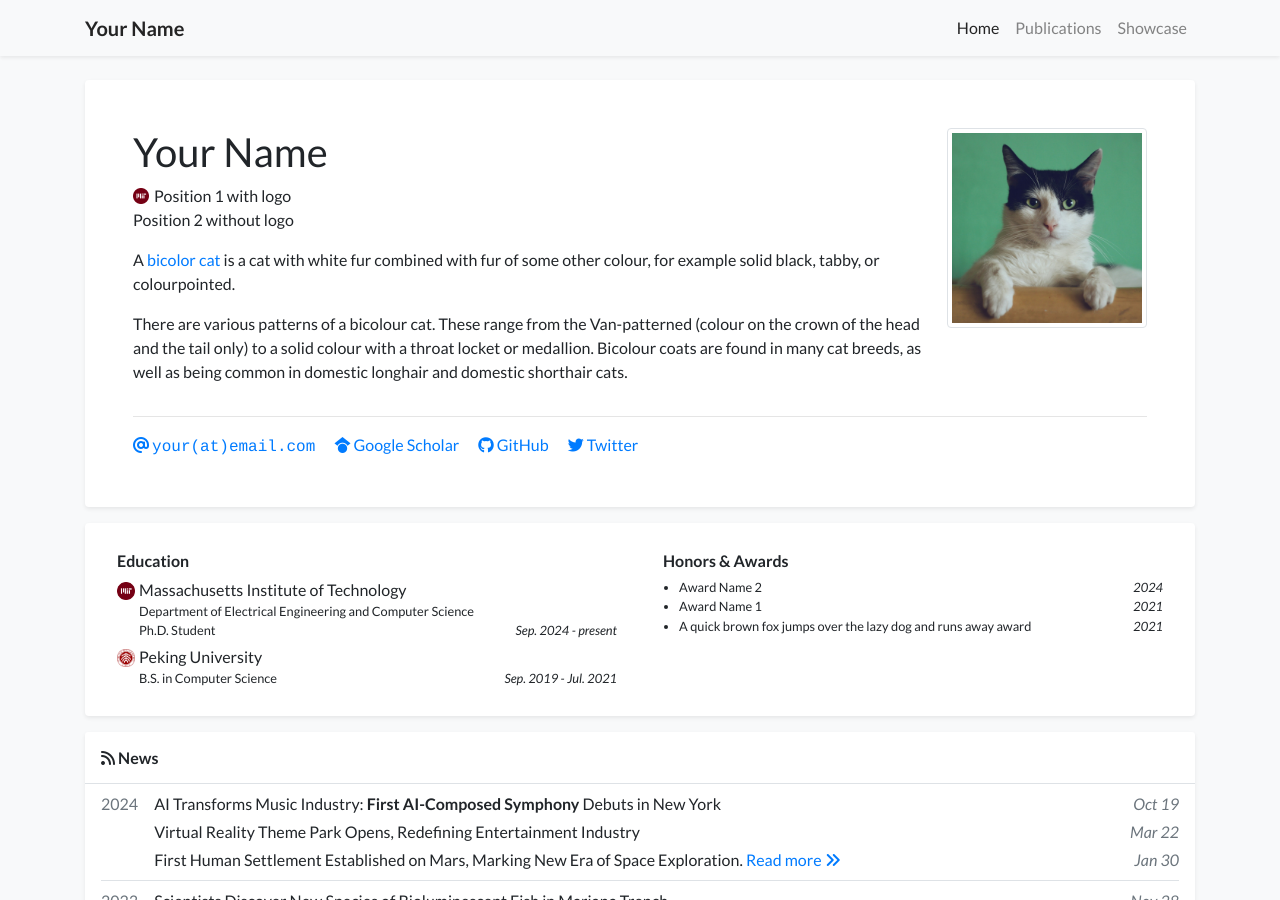
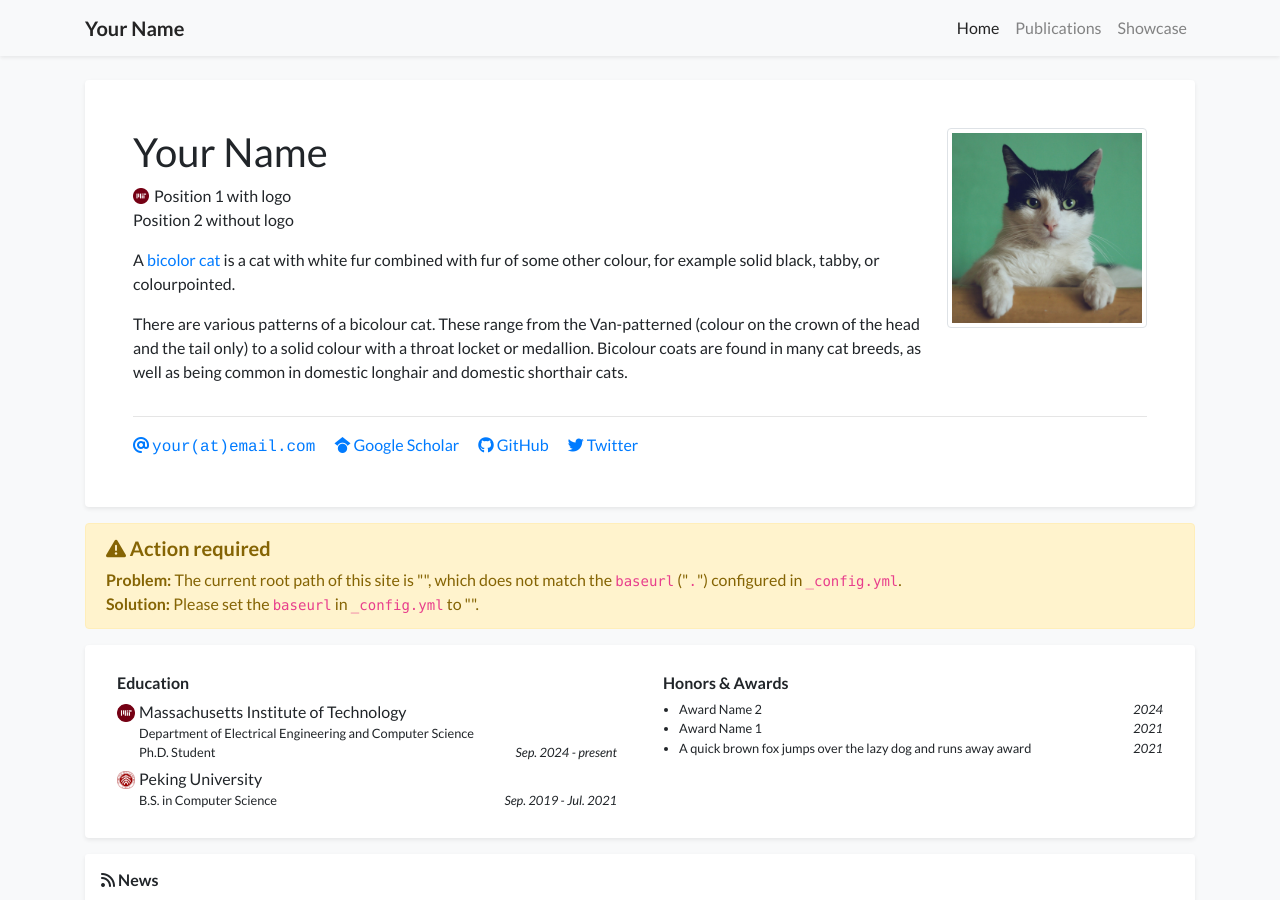
Before and after one commit to Octopolugal/Octopolugal.github.io, a Jekyll site: the page built from index.html, in a window 1280 px wide and 900 px high. Built offline with Jekyll 4.4.1, drawn with Linux system fonts in a browser that asks for light colours; nearby versions of some CDN libraries; a style sheet for code colours, icons or effects is not loaded; some of the changed lines change nothing that is shown.

Commit message:
Update _config.yml

```diff
--- a/_config.yml
+++ b/_config.yml
@@ -13,7 +13,7 @@
 # you will see them accessed via {{ site.title }}, {{ site.email }}, and so on.
 # You can create any custom variable you would like, and they will be accessible
 # in the templates via {{ site.myvariable }}.
-baseurl: "/academic-homepage" # the subpath of your site, e.g. /blog
+baseurl: "." # the subpath of your site, e.g. /blog
 
 # Build settings
 markdown: kramdown
```
